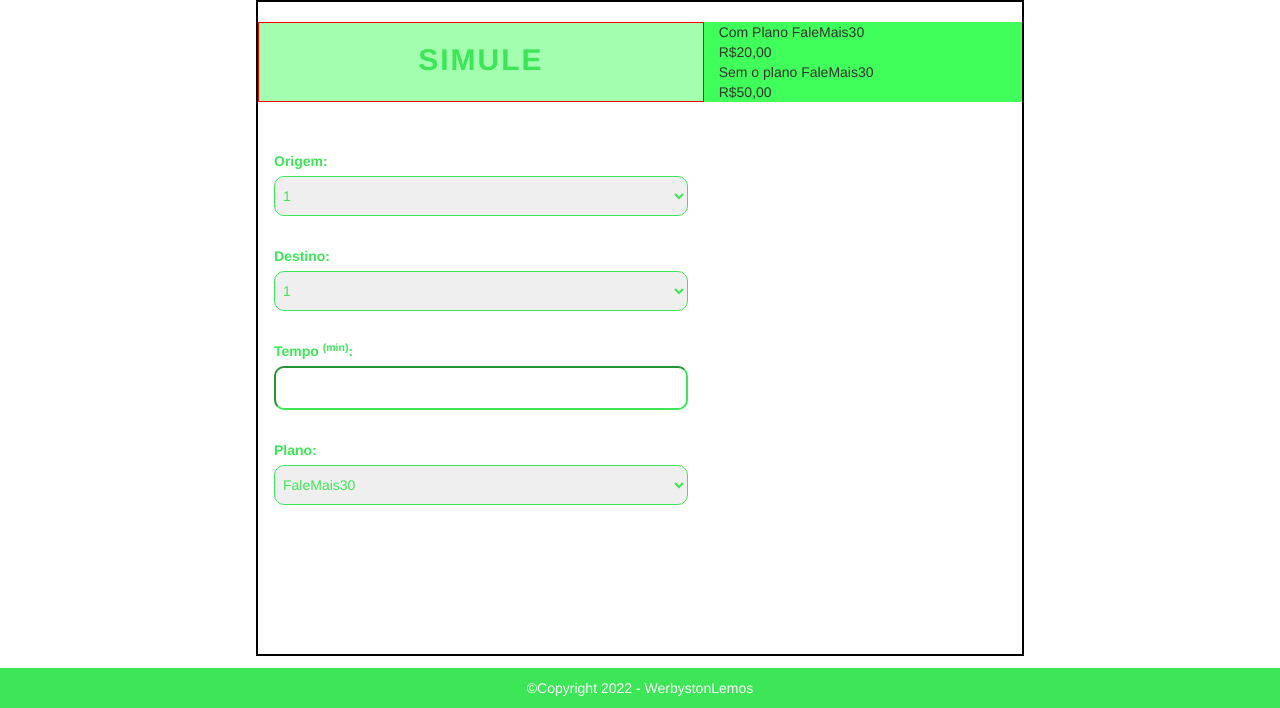
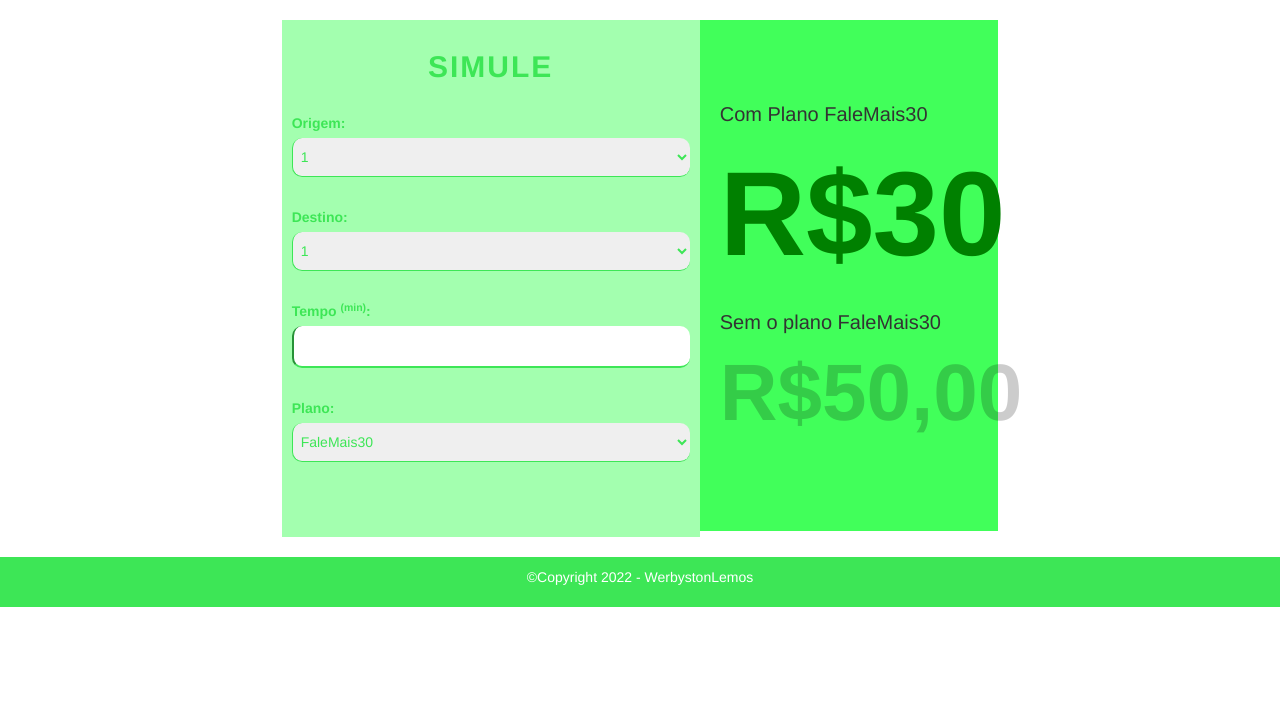
Before and after one commit to WerbystonLemos/desafio_Telzir, a PHP site: page / in a window 1280 px wide. Shown: the part 92-800 px from the top of the page. Run offline with PHP 8.4, Linux system fonts and the light colour scheme.

Commit message:
criaçãao e finalização do corpo principal da aplicação

```diff
--- a/index.php
+++ b/index.php
@@ -23,11 +23,11 @@
             <?php include_once('./src/components/main/index.php'); ?>
         </main>
 
-        <footer id="footerContainer" class="">
+        <div id="footerContainer" class="">
             <?php include_once('./src/components/footer/index.php'); ?>
-        </footer>
+        </div>
+    </div>
 
-    </div>
 
     <!-- Jquery -->
     <script src="./lib/jquery/jquery.min.js"></script>
--- a/src/components/footer/footer.css
+++ b/src/components/footer/footer.css
@@ -2,12 +2,8 @@
 {
     background: rgba(61, 230, 86, 1);
     color: #fff;
-    display: flex;
-    justify-content: center;
-    align-items: center;
-
     padding: 10px;
-    position: absolute;
-    bottom: 0;
+    position: relative;
     width: 100vw;
+    text-align: center;
 }
--- a/src/components/footer/index.php
+++ b/src/components/footer/index.php
@@ -1,7 +1,5 @@
 <link rel="stylesheet" href="./src/components/footer/footer.css" />
 
-<footer id="containerFooter" class="row">
-    <div class="col-12">
-        <span>&copy;Copyright 2022 - WerbystonLemos</span>
-    </div>
-</footer>
+<div id="containerFooter" class="row">
+    <p>&copy;Copyright 2022 - WerbystonLemos</p>
+</div>
--- a/src/components/main/bodyMain.css
+++ b/src/components/main/bodyMain.css
@@ -1,4 +1,4 @@
-#mainContainer
+#principalContainer
 {
     display: flex;
     justify-content: center;
@@ -7,18 +7,14 @@
 
 #containerSecundary
 {
-    border: 2px solid black;
-    width: 60vw;
-    height: 82vh;
     padding-top: 20px;
     padding-bottom: 20px;
 }
 
 #formContainer
 {
-    height: 10vh;
     background: #A3FFAF;
-    border: 1px solid red;
+    padding: 10px 10px 75px 10px;
 }
 
 #formTitle
@@ -45,6 +41,8 @@ input, select
     border-radius: 10px;
     padding: 10px 4px;
     border-color: rgb(61,230,86);
+    border-top: none;
+    border-right: none;
     color: rgb(61,230,86);
     width: 100%;
 }
@@ -52,4 +50,33 @@ input, select
 #resultadoContainer
 {
     background: #41FF5A;
+    padding: 80px 20px;
 }
+
+#containerBigLegend
+{
+    height: 179px;
+}
+.bigLegend
+{
+    font-size: 120px;
+    font-weight: bolder;
+    color: green;
+    animation: deCresce infinite 1.5s;
+}
+@keyframes deCresce
+{
+    0% { font-size: 100px; }
+    50% { font-size: 120px; }
+    100% { font-size: 100px; }
+}
+.smallLegend
+{
+    font-size: 20px;
+}
+.medioLegend
+{
+    font-size: 80px;
+    font-weight: bolder;
+    color: rgba(0,0,0, 0.2);
+}
--- a/src/components/main/index.php
+++ b/src/components/main/index.php
@@ -1,11 +1,11 @@
 <link href="./src/components/main/bodyMain.css" rel="stylesheet" />
 
-<div id="mainContainer" class="">
-    <div id="containerSecundary">
+<div id="principalContainer" class="row">
 
+    <div id="containerSecundary" class="col-md-7 container-fluid">
         <div id="formContainer" class="col-md-7">
             <h2 id="formTitle">SIMULE</h2>
-            <div>
+            <!-- <div> -->
                 <form>
                     <div class="formInputContainer">
                         <label for="" class="formLabel">Origem:</label><br />
@@ -37,14 +37,14 @@
                         </select>
                     </div>
                 </form>
-            </div>
+            <!-- </div> -->
         </div>
 
         <div id="resultadoContainer" class="col-md-5">
-            Com Plano FaleMais<span>30</span><br/>
-            <span>R$20,00</span><br/>
-            <span>Sem o plano FaleMais30</span><br/>
-            <span>R$50,00</span><br/>
+            <span class="smallLegend">Com Plano FaleMais<span>30</span><br/></span>
+            <div id="containerBigLegend" ><span class="bigLegend">R$30</span></div>
+            <span class="smallLegend">Sem o plano FaleMais30</span><br/>
+            <span class="medioLegend">R$50,00</span><br/>
         </div>
 
     </div>
```
Also changed, not shown: 1 other file.
